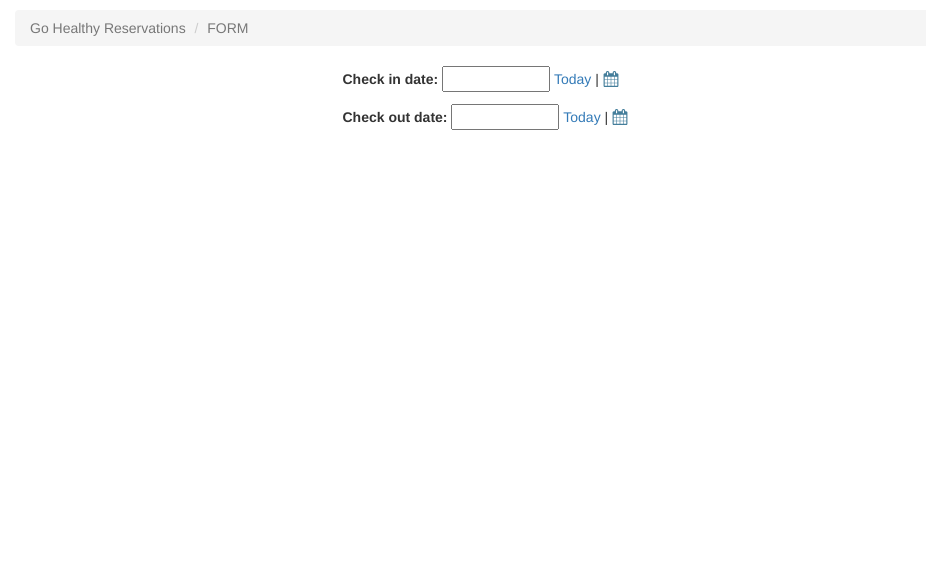
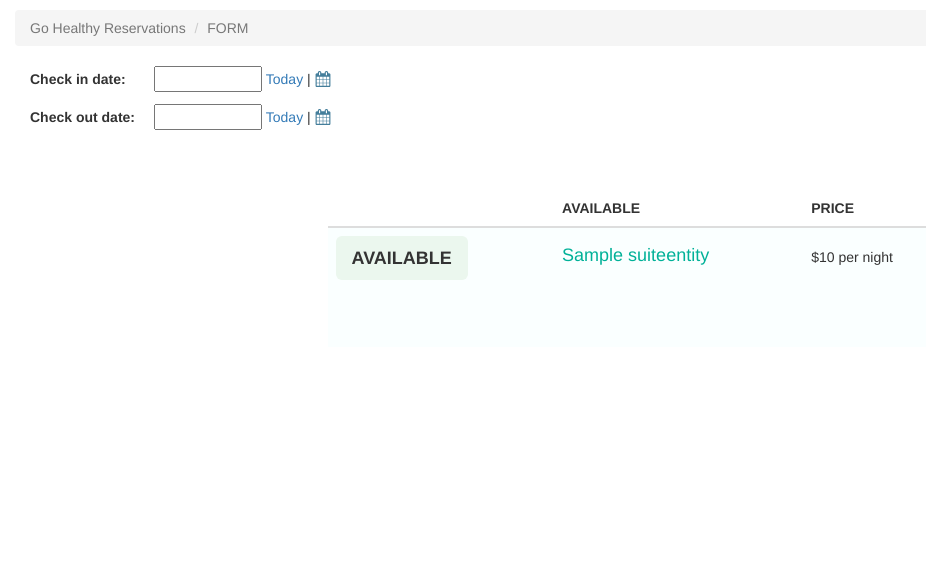
Before and after one commit to johnsonc/django-travel, a Django app: page / in a window 1280 px wide. Shown: the top 567 px of the page, without its empty margins (0-926 px from the left). Run offline with Django 3.2, Linux system fonts and the light colour scheme; tables that the repository leaves empty hold one stand-in row (values such as "Sample post"); some libraries are stand-ins or nearby versions.

Commit message:
Displaying working suite model

```diff
--- a/booking/models.py
+++ b/booking/models.py
@@ -5,7 +5,7 @@ from django.db import models
 
 class SuiteEntity(models.Model):
     name = models.CharField(max_length=128)
-    price_per_night = models.DecimalField(max_digits=8, decimal_places=2)
+    price_per_night = models.IntegerField(default=10)
 
     def __str__(self):
         return self.name
@@ -25,7 +25,7 @@ class BusyDateRangeOfSuite(models.Model):
 
 
 class Booking(models.Model):
-    created_date = models.DateField(auto_now=True)
+    created_date = models.DateTimeField(auto_now=True)
 
     check_in_date = models.DateField()
     check_out_date = models.DateField()
--- a/booking/templates/booking.html
+++ b/booking/templates/booking.html
@@ -16,24 +16,80 @@
 
     {{ form.media }}
 
+    <style rel="stylesheet">
+        .booking-form > p > label{
+            min-width: 120px;
+        }
+        .suite-table { margin-top: 48px; }
+        .suite-table > tbody > tr { height: 120px; }
+        .table-striped > tbody > tr:nth-of-type(2n+1) {
+            background-color: #faffff;
+        }
+        .suite-table > tbody > tr > td { line-height: 3.0; }
+        .suite-table > tbody > tr > td > .suite-name { color: #00B198 }
+        .suite-table > tbody > tr > td > .btn-default {
+            background-color: #EBF7EE;
+            border: none;
+            text-transform: uppercase;
+            font-weight: bold;
+        }
+        .suite-table > tbody > tr > td > .btn-default:hover {
+            background-color: #69ECB5;
+        }
+    </style>
 </head>
 <body>
 
     <div class="container-fluid">
         <div class="row">
             <div class="col-md-12">
-                <!-- form -->
+                <!-- nav -->
                 <p></p>
                 <ol class="breadcrumb">
                     <li class="active">Go Healthy Reservations</li>
                     <li class="active">FORM</li>
                 </ol>
 
+                <!-- form -->
+                <div class="col-md-12">
+                    <form class="booking-form">{{ form.as_p }}</form>
+                </div>
+            </div>
+
+            <div class="row">
+
                 <div class="col-md-6 col-md-offset-3">
-                    <form>{{ form.as_p }}</form>
+                {% if available_suites %}
+                    <table class="table table-striped suite-table">
+                        <thead>
+                            <tr>
+                                <th></th>
+                                <th>AVAILABLE</th>
+                                <th>PRICE</th>
+                            </tr>
+                        </thead>
+
+                        {% for suite in available_suites %}
+                        <tr>
+
+                            <td>
+                                <button type="button" class="btn btn-default btn-lg">Available</button>
+                            </td>
+
+                            <td>
+                                <h4 class="suite-name">{{ suite.name }}</h4>
+                            </td>
+
+                            <td>${{ suite.price_per_night }} per night</td>
+
+                        </tr>
+                        {% endfor %}
+
+                    </table>
+                {% else %}
+                    <p>No suites are available.</p>
+                {% endif %}
                 </div>
-
-
 
             </div>
         </div>
--- a/booking/views.py
+++ b/booking/views.py
@@ -1,11 +1,15 @@
 from django.shortcuts import render
 from .forms import BookingForm
+
+from .models import SuiteEntity
 
 
 # Index view.
 def index(request):
 
+    suites = SuiteEntity.objects.order_by('-price_per_night').reverse()[:5]
     form = BookingForm()
-    context = {'form': form}
+
+    context = {'form': form, 'available_suites': suites}
 
     return render(request, 'booking.html', context)
```
Also changed, not shown: booking/migrations/0001_initial.py.
